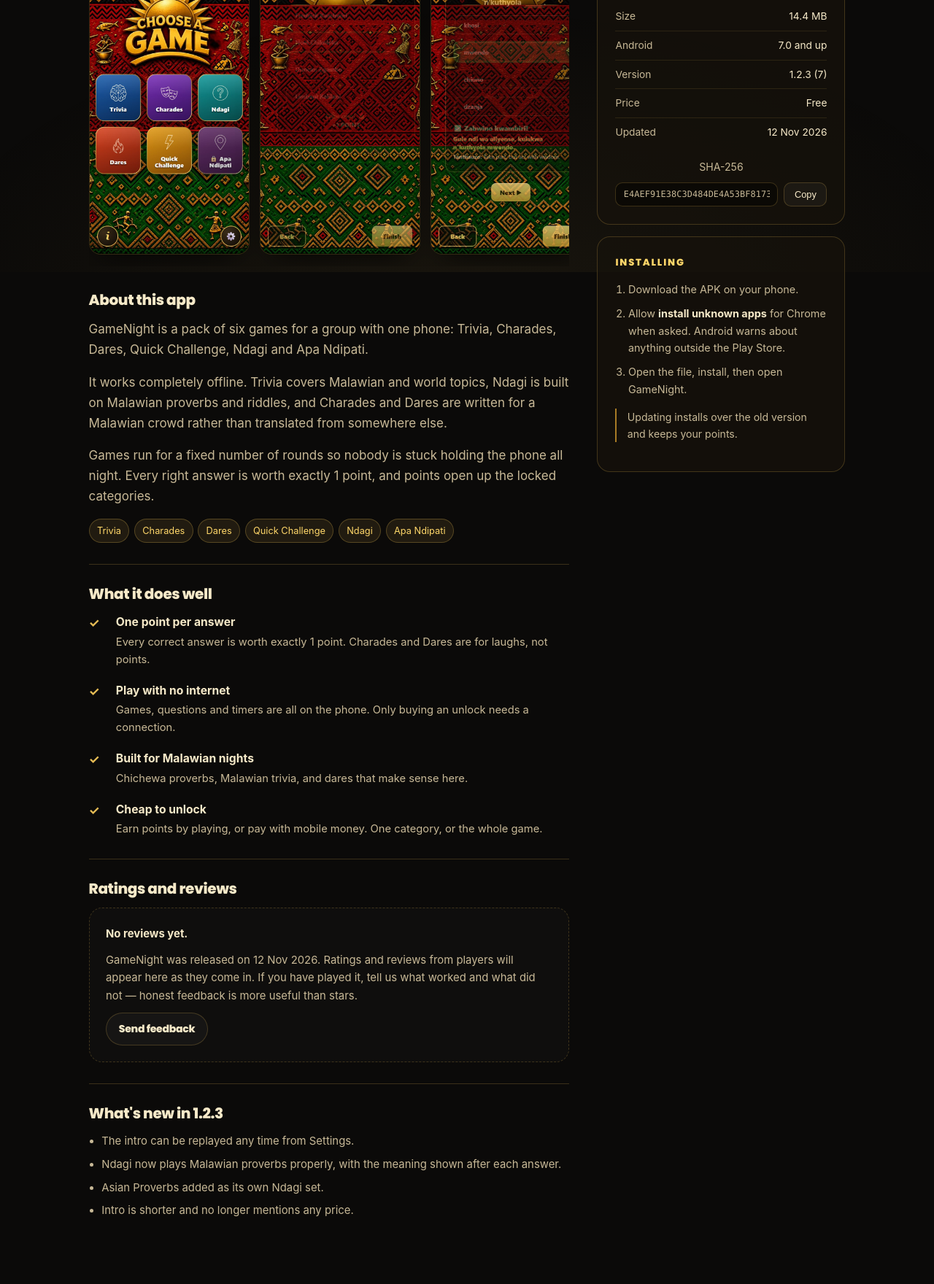
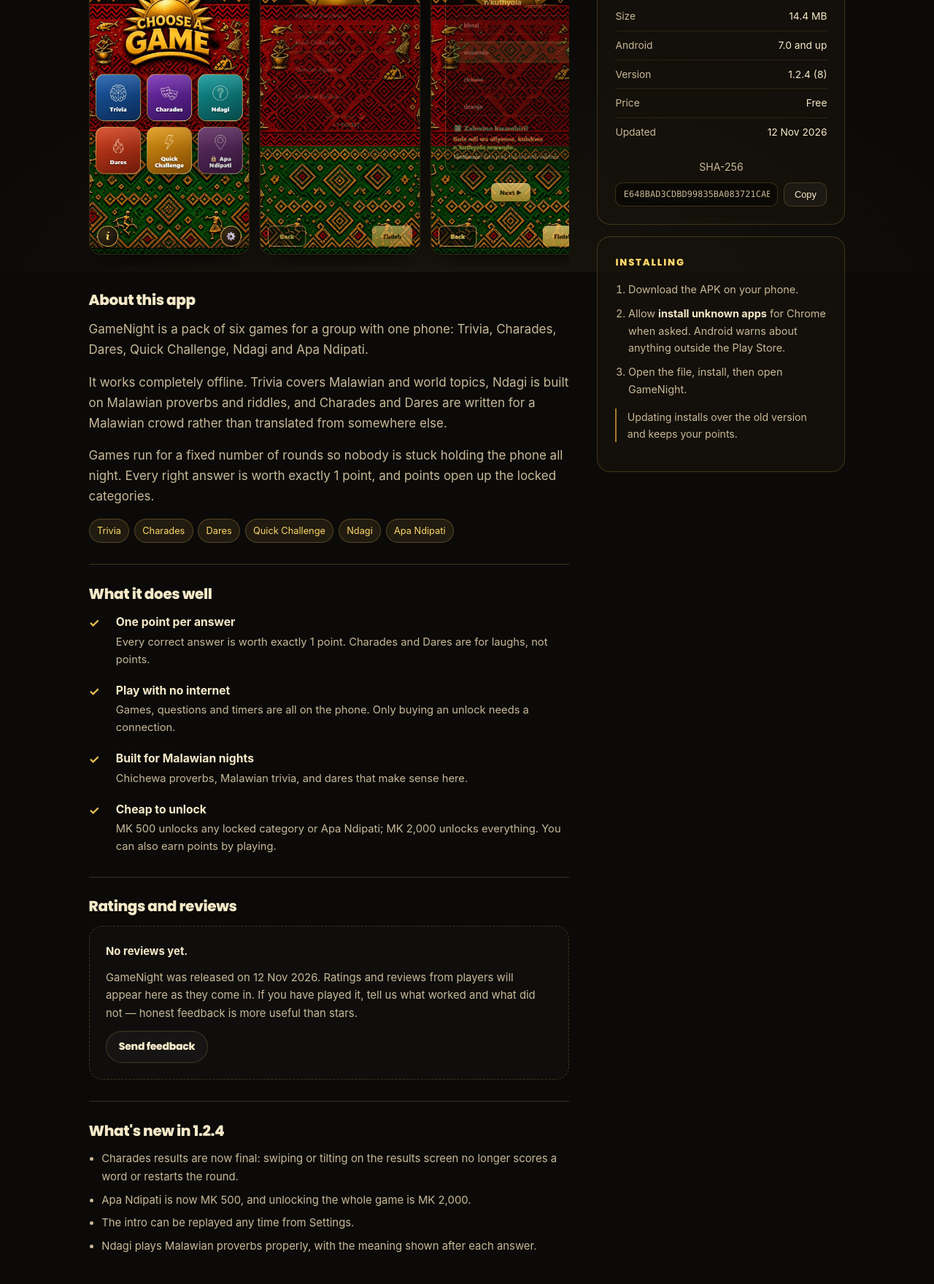
Before and after one commit to Malu-xvge/malu-xvge.github.io, a plain HTML site: page gamenight.html in a window 1280 px wide. Shown: the part 427-2187 px from the top of the page at 73% size. Drawn offline with Linux system fonts and the light colour scheme.

Commit message:
GameNight 1.2.4: new APK, checksum, what's new, new unlock prices

```diff
--- a/assets/js/apps.js
+++ b/assets/js/apps.js
@@ -18,14 +18,14 @@ const APPS = [
     status: 'available',
     featured: true,
 
-    version: '1.2.3',
-    versionCode: 7,
+    version: '1.2.4',
+    versionCode: 8,
     released: '12 Nov 2026',
     size: '14.4 MB',
     minAndroid: '7.0',
     price: 'Free',
-    apk: 'downloads/GameNight-1.2.3.apk',
-    sha256: 'E4AEF91E38C3D484DE4A53BF8173EE306D48D5A88C5AAA953C3294F8CBD58CA9',
+    apk: 'downloads/GameNight-1.2.4.apk',
+    sha256: 'E648BAD3CDBD99835BA083721CAB6D713CF2F25FBB57553E252880BA41A51858',
 
     // Real ratings only. average stays null until there are reviews.
     rating: { average: null, count: 0 },
@@ -43,16 +43,16 @@ const APPS = [
       { t: 'One point per answer', d: 'Every correct answer is worth exactly 1 point. Charades and Dares are for laughs, not points.' },
       { t: 'Play with no internet', d: 'Games, questions and timers are all on the phone. Only buying an unlock needs a connection.' },
       { t: 'Built for Malawian nights', d: 'Chichewa proverbs, Malawian trivia, and dares that make sense here.' },
-      { t: 'Cheap to unlock', d: 'Earn points by playing, or pay with mobile money. One category, or the whole game.' }
+      { t: 'Cheap to unlock', d: 'MK 500 unlocks any locked category or Apa Ndipati; MK 2,000 unlocks everything. You can also earn points by playing.' }
     ],
 
     modes: ['Trivia', 'Charades', 'Dares', 'Quick Challenge', 'Ndagi', 'Apa Ndipati'],
 
     whatsNew: [
+      'Charades results are now final: swiping or tilting on the results screen no longer scores a word or restarts the round.',
+      'Apa Ndipati is now MK 500, and unlocking the whole game is MK 2,000.',
       'The intro can be replayed any time from Settings.',
-      'Ndagi now plays Malawian proverbs properly, with the meaning shown after each answer.',
-      'Asian Proverbs added as its own Ndagi set.',
-      'Intro is shorter and no longer mentions any price.'
+      'Ndagi plays Malawian proverbs properly, with the meaning shown after each answer.'
     ],
 
     screenshots: [
--- a/gamenight.html
+++ b/gamenight.html
@@ -29,8 +29,8 @@
     <p class="lede">Loading…</p>
     <noscript>
       <h1>GameNight</h1>
-      <p>Six party games for one phone. Version 1.2.3, 14.4 MB, Android 7.0 and up.</p>
-      <p><a class="btn btn-primary" href="downloads/GameNight-1.2.3.apk" download>Download APK</a></p>
+      <p>Six party games for one phone. Version 1.2.4, 14.4 MB, Android 7.0 and up.</p>
+      <p><a class="btn btn-primary" href="downloads/GameNight-1.2.4.apk" download>Download APK</a></p>
     </noscript>
   </div>
 </main>
```
Also changed, not shown: downloads.html (+1 -1 lines), index.html (+1 -1 lines), 2 other files.
